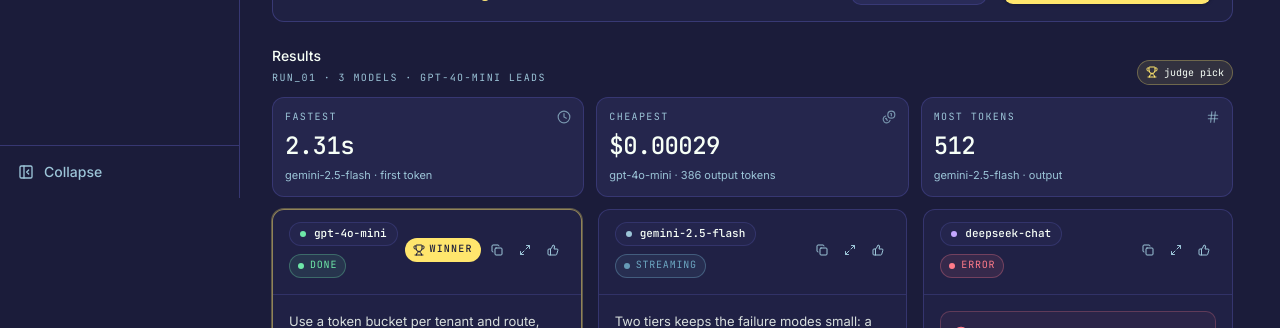
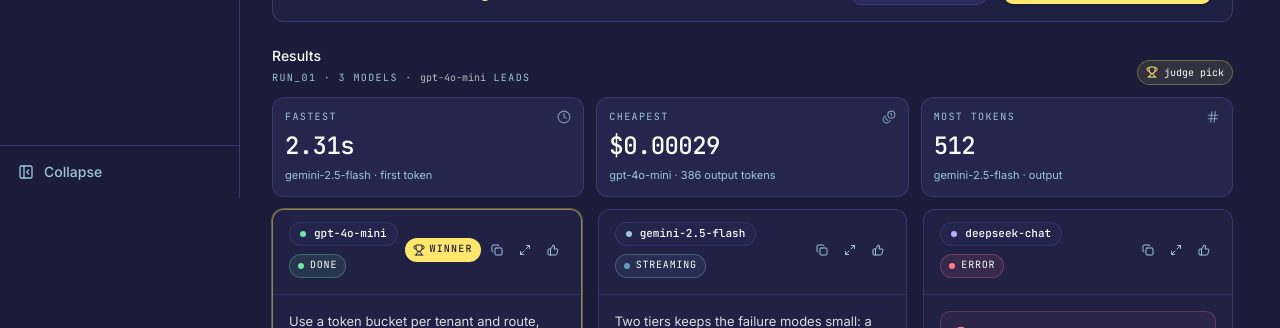
Before and after one commit to MahdiarShirzad/llm-arena, a Next.js app in the folder apps/web/: page / in a window 1280 px wide. Shown: the part 602-930 px from the top of the page. Built offline with nearby package versions, Linux system fonts and the light colour scheme.

Commit message:
fix(web): keep arena status labels readable in both themes
Status text now uses the foreground colour so light-mode pills meet AA
contrast, with the state colour kept in the dot and tinted border; the
winner name in the results subtitle keeps its natural casing.

```diff
--- a/apps/web/src/components/arena/arena-view.tsx
+++ b/apps/web/src/components/arena/arena-view.tsx
@@ -25,7 +25,10 @@ export function ArenaView() {
             <h2 className="text-sm font-medium text-foreground">Results</h2>
             <p className="font-mono text-[10px] tracking-[0.14em] text-muted-foreground uppercase">
               {arenaDemo.id} · {arenaDemo.responses.length} models ·{" "}
-              {winner?.name ?? "no winner"} leads
+              <span className="tracking-normal text-foreground/70 normal-case">
+                {winner?.name ?? "no winner"}
+              </span>{" "}
+              leads
             </p>
           </div>
           <span className="inline-flex items-center gap-1.5 rounded-full border border-highlight/30 bg-highlight/10 px-2 py-1 font-mono text-[10px] text-foreground">
--- a/apps/web/src/components/arena/status-pill.tsx
+++ b/apps/web/src/components/arena/status-pill.tsx
@@ -7,25 +7,24 @@ const statusLabel: Record<RunStatus, string> = {
   error: "Error",
 };
 
+// Labels stay on foreground so they keep AA contrast in both themes; the state
+// colour lives in the tinted border and dot.
 const statusTone: Record<
   RunStatus,
-  { dot: string; text: string; border: string; background: string }
+  { dot: string; border: string; background: string }
 > = {
   streaming: {
     dot: "bg-steel motion-safe:animate-pulse",
-    text: "text-steel",
     border: "border-steel/40",
     background: "bg-steel/10",
   },
   done: {
     dot: "bg-success",
-    text: "text-success",
     border: "border-success/30",
     background: "bg-success/10",
   },
   error: {
     dot: "bg-error",
-    text: "text-error",
     border: "border-error/30",
     background: "bg-error/10",
   },
@@ -42,10 +41,9 @@ export function StatusPill({ status, className }: StatusPillProps) {
   return (
     <span
       className={cn(
-        "inline-flex h-6 items-center gap-1.5 rounded-full border px-2 font-mono text-[10px] tracking-[0.08em] uppercase",
+        "inline-flex h-6 items-center gap-1.5 rounded-full border px-2 font-mono text-[10px] tracking-[0.08em] text-foreground uppercase",
         tone.border,
         tone.background,
-        tone.text,
         className,
       )}
     >
```
